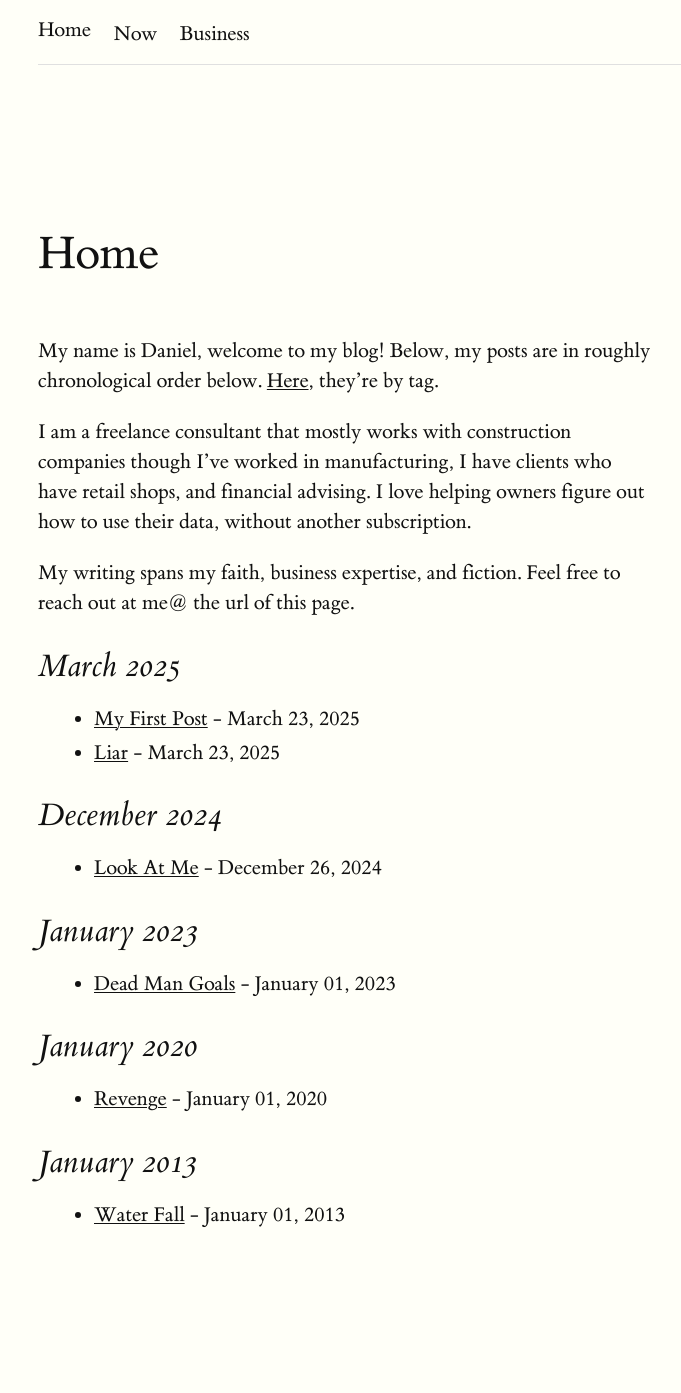
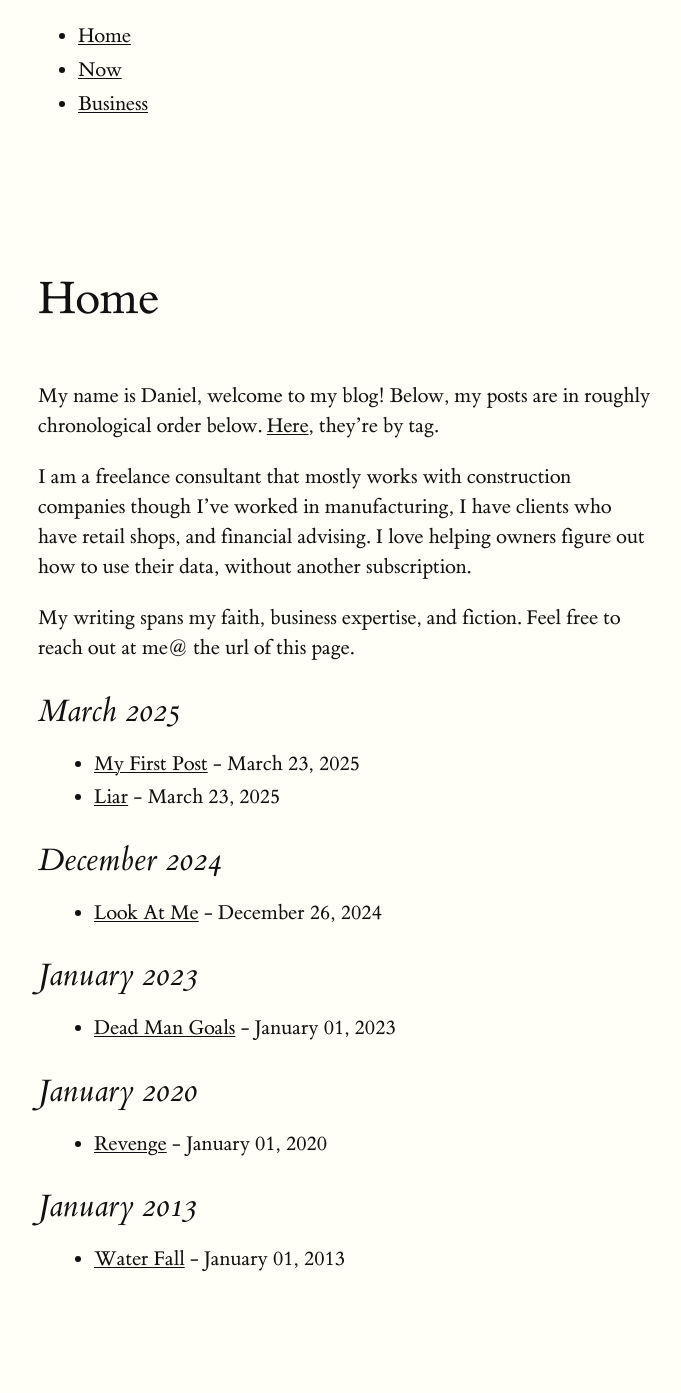
Before and after one commit to pact-wheeler/exp7, a Jekyll site: the page built from index.md, in a window 1280 px wide. Shown: the whole page, without its empty margins (122-803 px from the left). Built offline with Jekyll 4.4.1, drawn with Linux system fonts in a browser that asks for light colours; before the commit the page ends 1349 px from its top, so only the background shows below that.

Commit message:
update header

```diff
--- a/_layouts/default.html
+++ b/_layouts/default.html
@@ -5,29 +5,6 @@
     <meta name="viewport" content="width=device-width, initial-scale=1.0">
     <title>{% if page.title %}{{ page.title }} - {% endif %}{{ site.title }}</title>
     <link rel="stylesheet" href="{{ site.baseurl }}/assets/css/tufte.css">
-    <style>
-        /* Header Styles */
-        header {
-            margin: 1rem 0 2rem 0;
-            padding-bottom: 1rem;
-            border-bottom: 1px solid #e0e0e0;
-        }
-
-        header nav ul {
-            list-style-type: none;
-            padding: 0;
-            margin: 0;
-            display: flex;
-        }
-
-        header nav li {
-            margin-right: 1.5rem;
-        }
-
-        header nav a {
-            text-decoration: none;
-        }
-    </style>
 </head>
 <body>
     <header>
```
